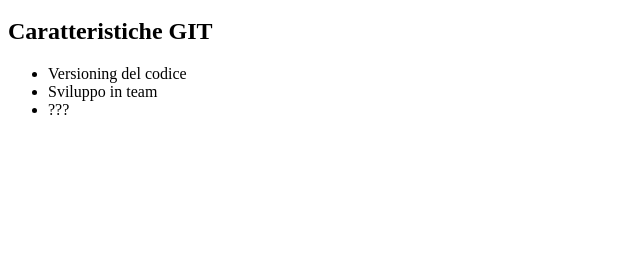
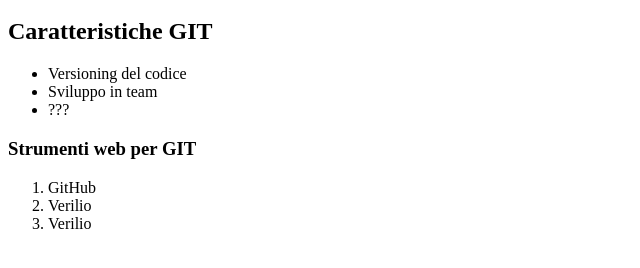
Before and after one commit to enricordero/test, a plain HTML site: page index.html in a window 1280 px wide. Shown: the part 48-316 px from the top of the page, without its empty margins (0-640 px from the left). Drawn offline with Linux system fonts and the light colour scheme.

Commit message:
Aggiunto altri commenti (verilio)

```diff
--- a/index.html
+++ b/index.html
@@ -1,6 +1,8 @@
 <html>
+
 <head>
     <title> Cordero </title>
+
 <body>
     <h1> Primo test </h1>
     <h2> Caratteristiche GIT </h2>
@@ -9,6 +11,13 @@
         <li> Sviluppo in team </li>
         <li> ??? </li>
     </ul>
+    <h3> Strumenti web per GIT </h3>
+    <ol>
+        <li>GitHub</li>
+        <li> Verilio </li>
+        <li> Verilio </li>
+    </ol>
 </body>
 </head>
+
 </html>
```
Lines whose indentation alone changed are shown as unchanged.
